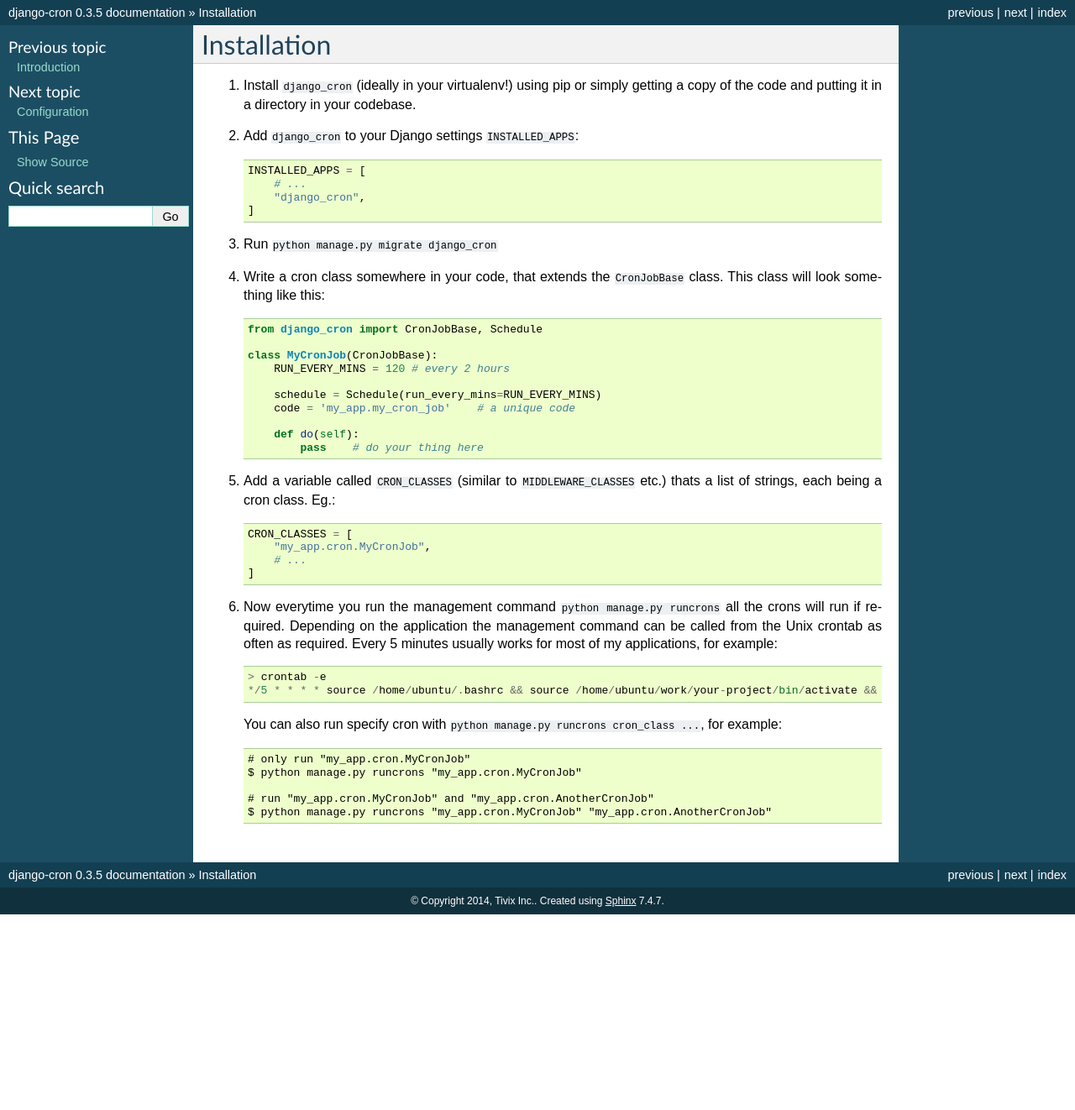
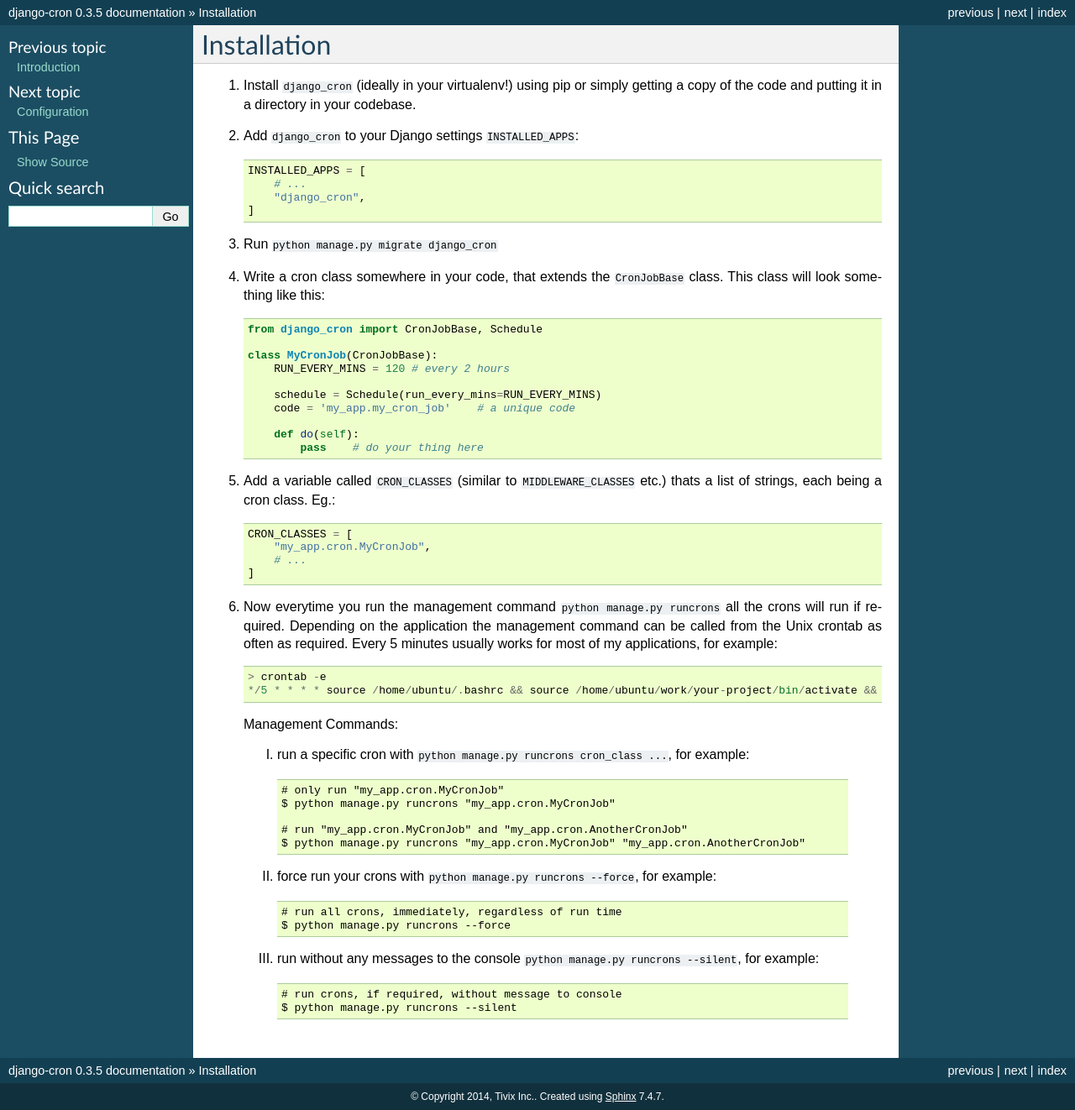
Before and after one commit to Tivix/django-cron, a Sphinx documentation site: the page built from docs/installation.rst, in a window 1280 px wide. Shown: the whole page at 84% size. Built offline with Sphinx 7.4.7, drawn with Linux system fonts in a browser that asks for light colours; before the commit the page ends 1089 px from its top, so only the background shows below that.

Commit message:
update installation with other management commands
added --force
added --silent

```diff
--- a/docs/installation.rst
+++ b/docs/installation.rst
@@ -43,10 +43,22 @@
        > crontab -e
        */5 * * * * source /home/ubuntu/.bashrc && source /home/ubuntu/work/your-project/bin/activate && python /home/ubuntu/work/your-project/src/manage.py runcrons > /home/ubuntu/cronjob.log
 
-   You can also run specify cron with ``python manage.py runcrons cron_class ...``, for example: ::
+  Management Commands:
 
-       # only run "my_app.cron.MyCronJob"
-       $ python manage.py runcrons "my_app.cron.MyCronJob"
+  I. run a specific cron with ``python manage.py runcrons cron_class ...``, for example: ::
 
-       # run "my_app.cron.MyCronJob" and "my_app.cron.AnotherCronJob"
-       $ python manage.py runcrons "my_app.cron.MyCronJob" "my_app.cron.AnotherCronJob"
+        # only run "my_app.cron.MyCronJob"
+        $ python manage.py runcrons "my_app.cron.MyCronJob"
+
+        # run "my_app.cron.MyCronJob" and "my_app.cron.AnotherCronJob"
+        $ python manage.py runcrons "my_app.cron.MyCronJob" "my_app.cron.AnotherCronJob"
+
+  II. force run your crons with ``python manage.py runcrons --force``, for example: ::
+
+        # run all crons, immediately, regardless of run time
+        $ python manage.py runcrons --force
+
+  III. run without any messages to the console ``python manage.py runcrons --silent``, for example: ::
+
+        # run crons, if required, without message to console
+        $ python manage.py runcrons --silent
```
